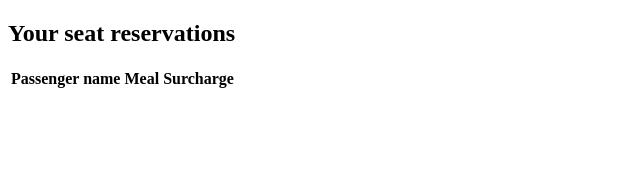
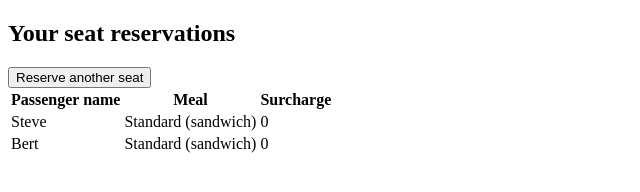
Before and after one commit to ELehotzky/Knockout.js-Tutorial, a plain HTML site: page index.html in a window 1280 px wide. Shown: the whole page, without its empty margins (0-640 px from the left). Drawn offline with Linux system fonts and the light colour scheme.

Commit message:
created add item button function

```diff
--- a/index.html
+++ b/index.html
@@ -11,7 +11,14 @@
         <th>Passenger name</th><th>Meal</th><th>Surcharge</th><th></th>
     </tr></thead>
     <!-- Todo: Generate table body -->
-    <tbody></tbody>
+    <tbody data-bind="foreach: seats">
+        <tr>
+        	<td data-bind="text: name"></td>
+        	<td data-bind="text: meal().mealName"></td>
+        	<td data-bind="text: meal().price"></td>
+        </tr>
+    </tbody>
+    <button data-bind="click: addSeat">Reserve another seat</button>
 </table>
 
 
--- a/index.js
+++ b/index.js
@@ -21,6 +21,10 @@ function ReservationsViewModel() {
         new SeatReservation("Steve", self.availableMeals[0]),
         new SeatReservation("Bert", self.availableMeals[0])
     ]);
+
+    self.addSeat = function() {
+    	self.seats.push(new SeatReservation("", self.availableMeals[0]));
+    }
 }
 
 ko.applyBindings(new ReservationsViewModel());
```
